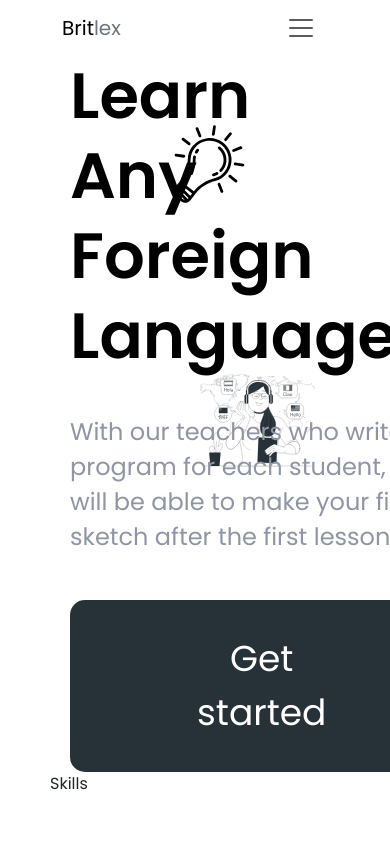
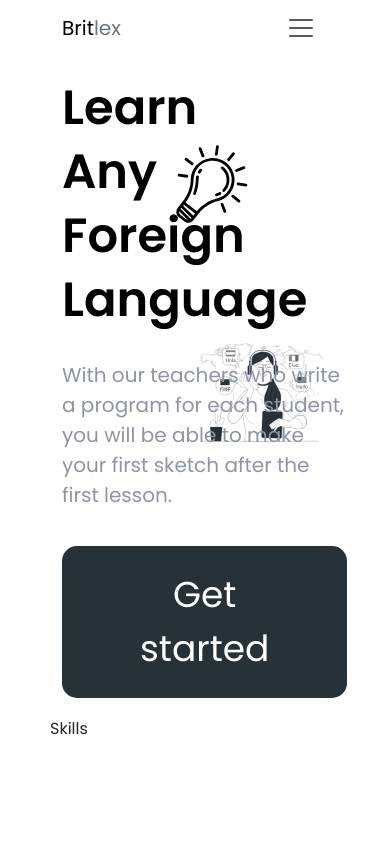
Before and after one commit to Rahmarulloh/britlex, a React (Create React App) app: page / in a window 390 px wide. Shown: the top 844 px of the page. Built offline with nearby package versions, Linux system fonts and the light colour scheme.

Commit message:
hero mobile started

```diff
--- a/src/components/Header.tsx
+++ b/src/components/Header.tsx
@@ -5,7 +5,7 @@ import Hero from "./Hero";
 export default class Header extends Component {
   render() {
     return (
-      <div className="Header">
+      <div className="container-fluid">
         <Navbar />
         <Hero />
       </div>
--- a/src/components/Navbar.tsx
+++ b/src/components/Navbar.tsx
@@ -9,7 +9,6 @@ class Navbar extends Component {
   render() {
     return (
       <NavbarElm collapseOnSelect expand="lg" className="bg-body-white">
-        <Container>
         <NavbarElm.Brand href="#home">
           Brit<span className="text-secondary">lex</span>
         </NavbarElm.Brand>
@@ -33,7 +32,6 @@ class Navbar extends Component {
             </Nav.Link>
           </Nav>
         </NavbarElm.Collapse>
-        </Container>
       </NavbarElm>
     );
   }
--- a/src/styles/hero.css
+++ b/src/styles/hero.css
@@ -26,7 +26,7 @@
 
 .hero .hero-context svg {
   top: 50px;
-  left: 60%;
+  left: 65%;
   position: absolute;
 }
 
@@ -57,3 +57,26 @@
 .hero .hero-image svg {
   width: 100%;
 }
+
+@media screen and (max-width: 992px) {
+  .hero {
+    padding: 0;
+  }
+
+  .hero .hero-context {
+    gap: 20px;
+  }
+
+  .hero .hero-context .hero-title {
+    font-size: 48px;
+    line-height: 64px;
+  }
+
+  .hero .hero-context .hero-desc {
+    font-size: 20px;
+  }
+
+  .hero .hero-context .btn-hero {
+    padding: 22px 78px;
+  }
+}
--- a/src/styles/style.css
+++ b/src/styles/style.css
@@ -12,3 +12,9 @@ body {
   font-family: "Poppins", sans-serif;
   padding: 0px 50px;
 }
+
+@media screen and (min-width: 992px) {
+  body {
+    padding: 0 20px;
+  }
+}
```
Lines whose indentation alone changed are shown as unchanged.
